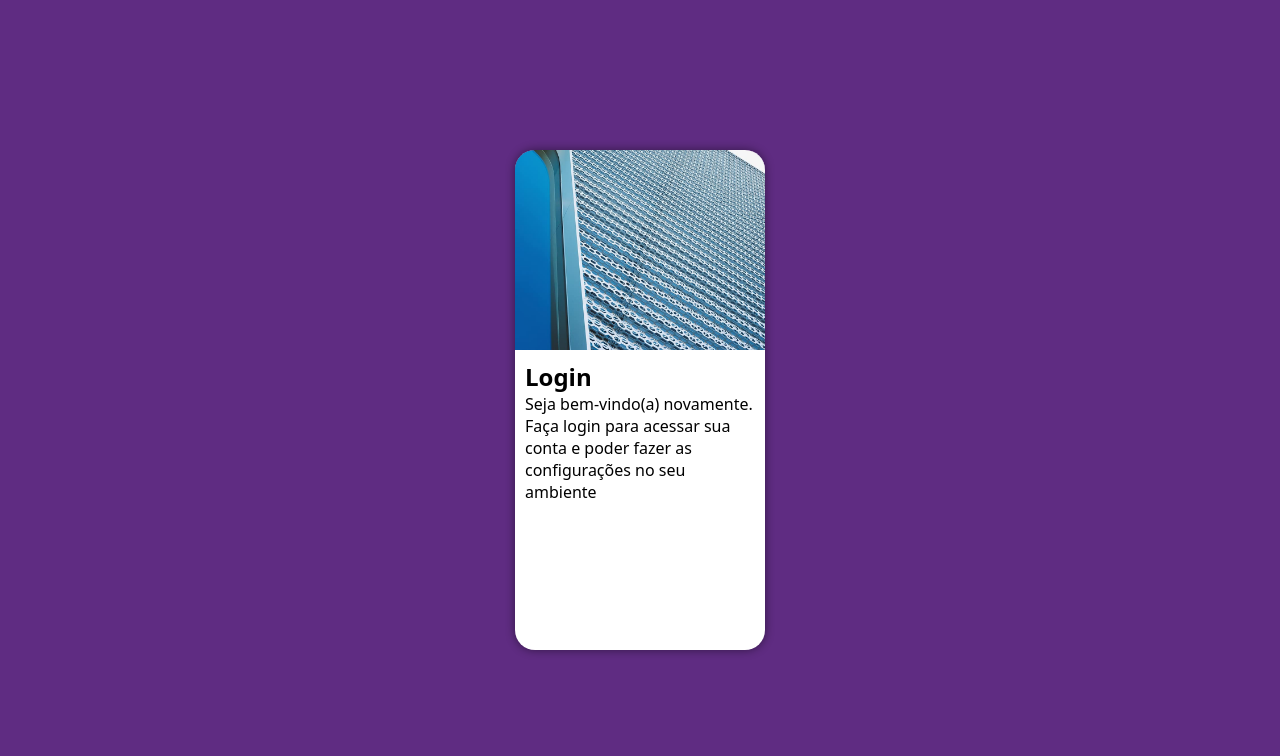
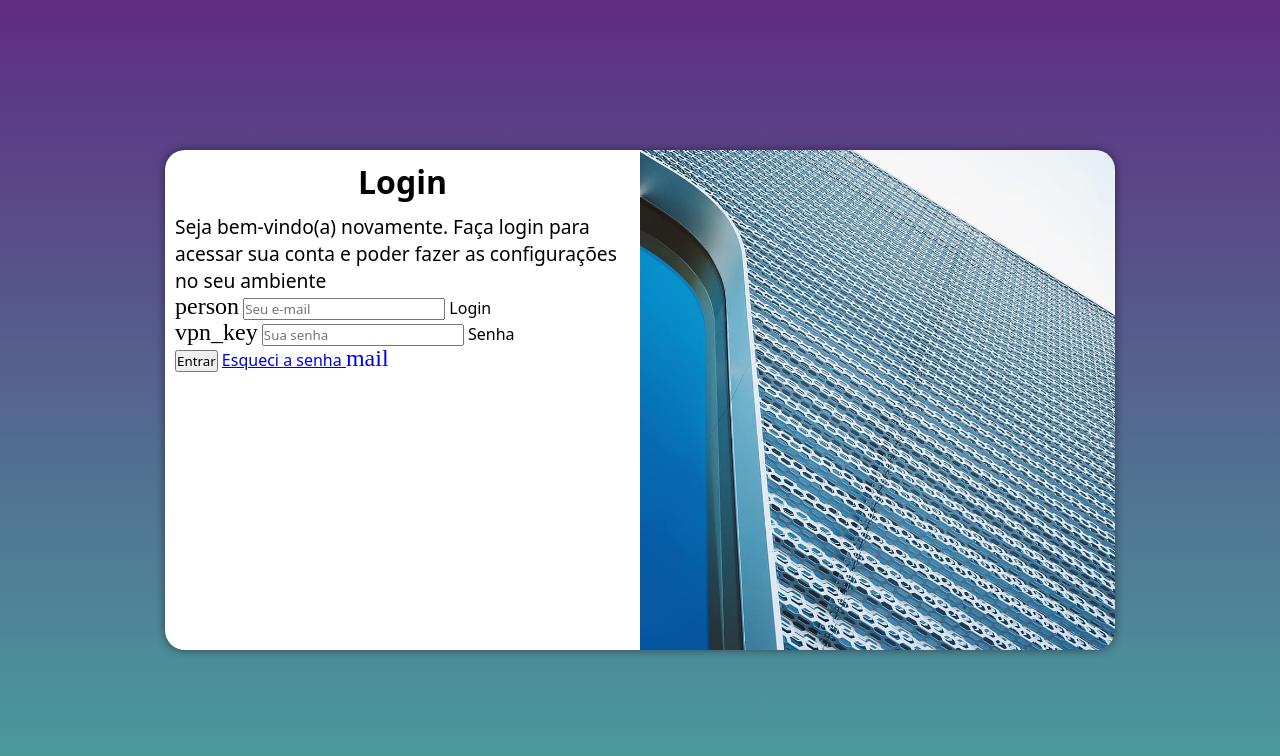
Before and after one commit to dededc37/projeto-login, a plain HTML site: page index.html in a window 1280 px wide. Drawn offline with Linux system fonts and the light colour scheme.

Commit message:
adicionei o formulário

```diff
--- /dev/null
+++ b/estilos/media-queryes.css
@@ -0,0 +1,49 @@
+@charset "UTF-8";
+
+@media screen and (min-width: 768px) and (max-width: 992px) {
+    body {
+        background-image: linear-gradient(to top, #49a09d, #5f2c82);
+    }
+    section#login {
+        width: 80dvw;
+    }
+
+    section#login > div#imagem {
+        float: left;
+        width: 30%;
+        height: 100%;
+    }
+
+    section#login > div#formulario {
+        float: right;
+        width: 70%;
+    }
+}
+
+@media screen and (min-width: 992px) {
+    body {
+        background-image: linear-gradient(to top, #49a09d, #5f2c82);
+    }
+    section#login {
+        width: 950px;
+    }
+
+    section#login > div#imagem {
+        float: right;
+        width: 50%;
+        height: 100%;
+    }
+
+    section#login > div#formulario {
+        float: left;
+        width: 50%;
+    }
+
+    div#formulario > h1 {
+        font-size: 2em;
+    }
+
+    div#formulario > p {
+        font-size: 1.2em;
+    }
+}
--- /dev/null
+++ b/estilos/simbolos.css
@@ -0,0 +1,25 @@
+@charset "UTF-8";
+
+/* fallback */
+@font-face {
+    font-family: 'Material Symbols Outlined';
+    font-style: normal;
+    font-weight: 400;
+    src: url(https://fonts.gstatic.com/s/materialsymbolsoutlined/v222/kJF1BvYX7BgnkSrUwT8OhrdQw4oELdPIeeII9v6oDMzByHX9rA6RzaxHMPdY43zj-jCxv3fzvRNU22ZXGJpEpjC_1v-p_4MrImHCIJIZrDCvHOej.woff2) format('woff2');
+  }
+
+  .icon {
+    font-family: 'Material Symbols Outlined';
+    font-weight: normal;
+    font-style: normal;
+    font-size: 24px;
+    line-height: 1;
+    letter-spacing: normal;
+    text-transform: none;
+    display: inline-block;
+    white-space: nowrap;
+    word-wrap: normal;
+    direction: ltr;
+    -webkit-font-feature-settings: 'liga';
+    -webkit-font-smoothing: antialiased;
+  }
--- a/estilos/style.css
+++ b/estilos/style.css
@@ -36,6 +36,9 @@ section#login {
     border-radius: 20px;
     overflow: hidden;
     box-shadow: 0px 0px 10px rgba(0, 0, 0, 0.473);
+
+    transition: width .3s, height .3s;
+    transition-timing-function: ease;
 }
 
 section#login > div#imagem {
@@ -50,3 +53,12 @@ section#login > div#formulario {
     display: block;
     padding: 10px;
 }
+
+div#formulario > h1 {
+    text-align: center;
+    margin-bottom: 10px;
+}
+
+div#formulario > p {
+    font-size: 0.8em;
+}
--- a/index.html
+++ b/index.html
@@ -4,7 +4,9 @@
     <meta charset="UTF-8">
     <meta name="viewport" content="width=device-width, initial-scale=1.0">
     <title>Login</title>
+    <link href="estilos/simbolos.css" rel="stylesheet"/>
     <link rel="stylesheet" href="estilos/style.css">
+    <link rel="stylesheet" href="estilos/media-queryes.css">
 </head>
 <body>
     <main>
@@ -15,7 +17,20 @@
             <div id="formulario">
                 <h1>Login</h1>
                 <p>Seja bem-vindo(a) novamente. Faça login para acessar sua conta e poder fazer as configurações no seu ambiente</p>
-                <form action="login.php" method="post"></form>
+                <form action="login.php" method="post" autocomplete="on">
+                    <div class="campo">
+                        <i class="icon">person</i>
+                        <input type="email" name="login" id="ilogin" placeholder="Seu e-mail" autocomplete="email" required maxlength="30">
+                        <label for="ilogin">Login</label>
+                    </div>
+                    <div class="campo">
+                        <i class="icon">vpn_key</i>
+                        <input type="password" name="senha" id="isenha" placeholder="Sua senha" autocomplete="current-password" required minlength="8" maxlength="20">
+                        <label for="isenha">Senha</label>
+                    </div>
+                    <input type="submit" value="Entrar">
+                    <a href="esqueci.html">Esqueci a senha <i class="icon">mail</i></a>
+                </form>
             </div>
         </section>
     </main>
```
